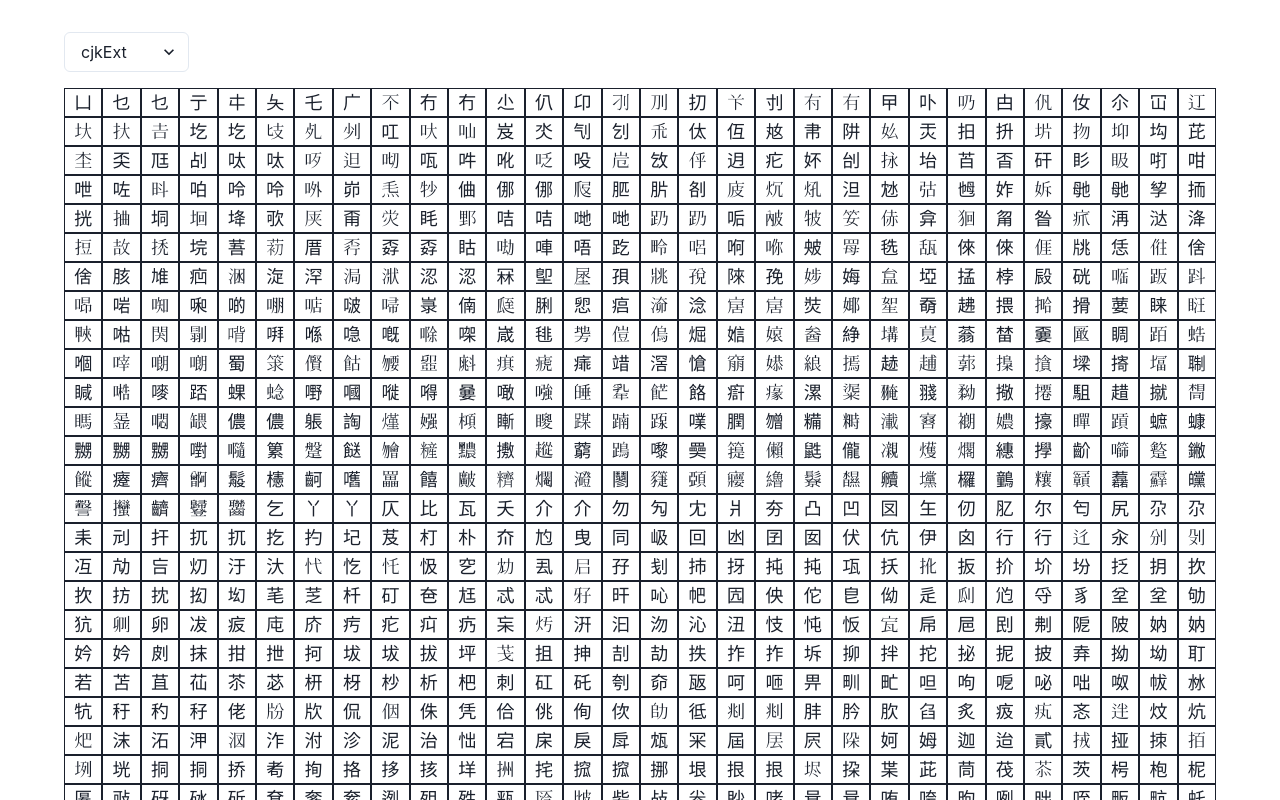
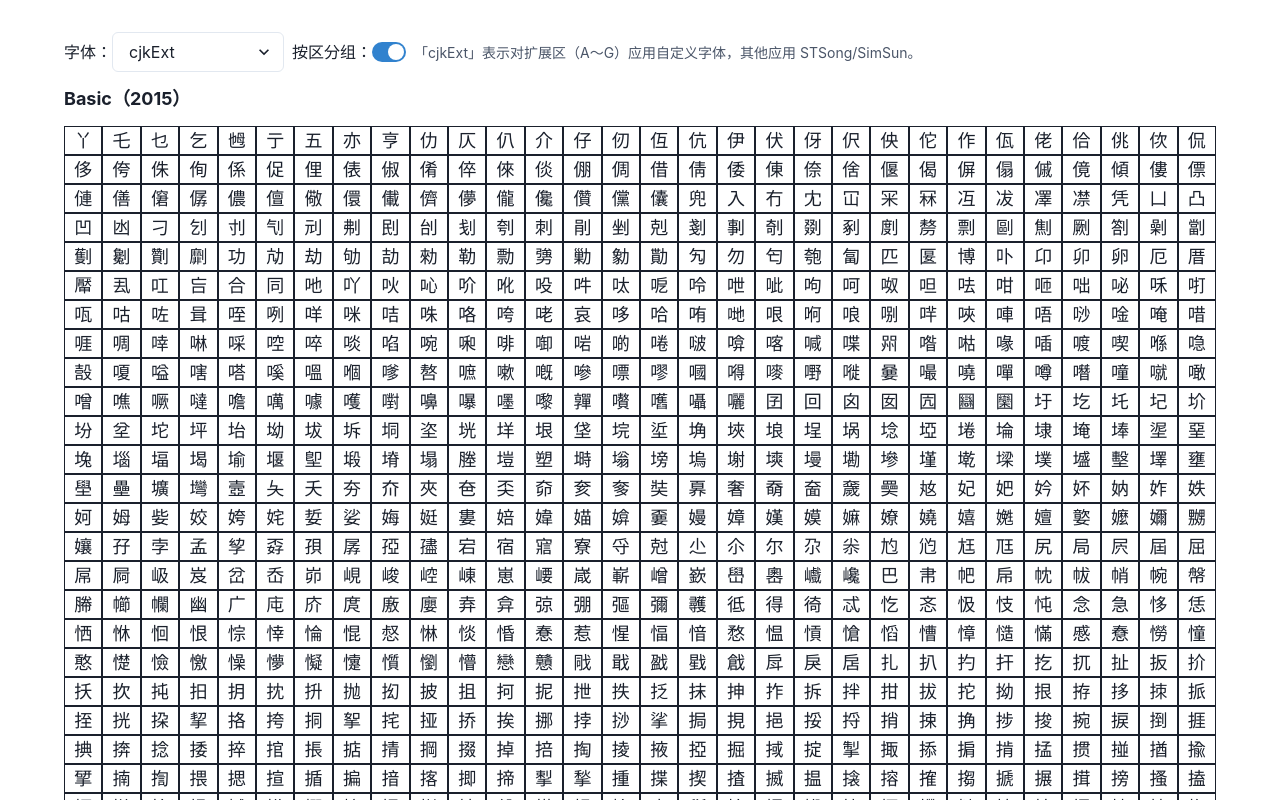
Before and after one commit to ambar/fangyanzi, a Next.js app: page /glyph in a window 1280 px wide. Shown: the top 800 px of the page. Built offline with nearby package versions, Linux system fonts and the light colour scheme.

Commit message:
Update GlyphTable

```diff
--- a/biz/GlyphTable.tsx
+++ b/biz/GlyphTable.tsx
@@ -1,37 +1,86 @@
 import * as ui from '@chakra-ui/react'
-import {useState} from 'react'
+import Link from 'next/link'
+import {useMemo, useState} from 'react'
 import {data as fangyanzi} from '~/data/fangyanzi'
+import {getRange} from '~/lib/cjkrange'
+
+const CharsGrid: React.FC<{chars: string[]; fontFamily?: string}> = ({
+  chars,
+  fontFamily,
+}) => {
+  return (
+    <ui.SimpleGrid my="4" fontSize="large" fontFamily={fontFamily} columns={30}>
+      {chars.map((x, i) => (
+        <ui.Center key={i} border=".5px solid">
+          <Link href={`/?q=${x}`}>{x}</Link>
+        </ui.Center>
+      ))}
+    </ui.SimpleGrid>
+  )
+}
 
 const FangyanziTable = () => {
+  const [grouped, groupedFlag] = ui.useBoolean(true)
   const [fontFamily, setFontFamily] = useState('cjkExt')
+  const chars = useMemo(
+    () => [
+      ...new Set(
+        fangyanzi
+          .filter((x) => x.char)
+          .map((x) => x.char)
+          .sort()
+      ),
+    ],
+    []
+  )
+  const groupedChars = useMemo(() => {
+    const group = new Map<string, string[]>()
+    if (grouped) {
+      for (const char of chars) {
+        const range = getRange(char) as string
+        if (!group.has(range)) {
+          group.set(range, [])
+        }
+        group.get(range)!.push(char)
+      }
+    }
+    return [...group].sort((a, b) => a[0].localeCompare(b[0]))
+  }, [chars, grouped])
 
   return (
-    <ui.Box py="8">
-      <ui.HStack>
-        <ui.Box>
+    <ui.Box py="8" fontFamily={fontFamily}>
+      <ui.HStack whiteSpace="nowrap">
+        <ui.Flex alignItems="center">
+          字体：
           <ui.Select
             value={fontFamily}
             onChange={(e) => setFontFamily(e.target.value)}
           >
             <option>cjkExt</option>
+            <option>STSong,SimSun</option>
             <option>system-ui</option>
           </ui.Select>
-        </ui.Box>
+        </ui.Flex>
+        <ui.Flex alignItems="center">
+          按区分组：
+          <ui.Switch isChecked={grouped} onChange={groupedFlag.toggle} />
+        </ui.Flex>
+        <ui.Text color="gray.600" fontSize="sm">
+          「cjkExt」表示对扩展区（A～G）应用自定义字体，其他应用 STSong/SimSun。
+        </ui.Text>
       </ui.HStack>
-      <ui.SimpleGrid
-        my="4"
-        fontSize="large"
-        fontFamily={fontFamily}
-        columns={30}
-      >
-        {fangyanzi
-          .filter((x) => x.char)
-          .map((x, i) => (
-            <ui.Center key={i} border=".5px solid">
-              {x.char}
-            </ui.Center>
-          ))}
-      </ui.SimpleGrid>
+      {grouped ? (
+        [...groupedChars].map(([key, chars]) => (
+          <ui.Box key={key} as="section" my="4">
+            <ui.Heading as="h2" fontSize="large">
+              {key}（{chars.length}）
+            </ui.Heading>
+            <CharsGrid chars={chars} />
+          </ui.Box>
+        ))
+      ) : (
+        <CharsGrid chars={chars} />
+      )}
     </ui.Box>
   )
 }
--- a/pages/_app.tsx
+++ b/pages/_app.tsx
@@ -1,4 +1,4 @@
-import {ChakraProvider, theme, extendTheme} from '@chakra-ui/react'
+import {ChakraProvider, extendTheme, theme} from '@chakra-ui/react'
 import type {AppProps} from 'next/app'
 import '../styles/globals.css'
 
@@ -19,7 +19,7 @@ const customTheme = extendTheme({
   styles: {
     global: {
       body: {
-        '-webkit-font-smoothing': 'auto',
+        WebkitFontSmoothing: 'auto',
       },
     },
   },
```
Also changed, not shown: 1 other file (tests, documents, lock files or other folders).
